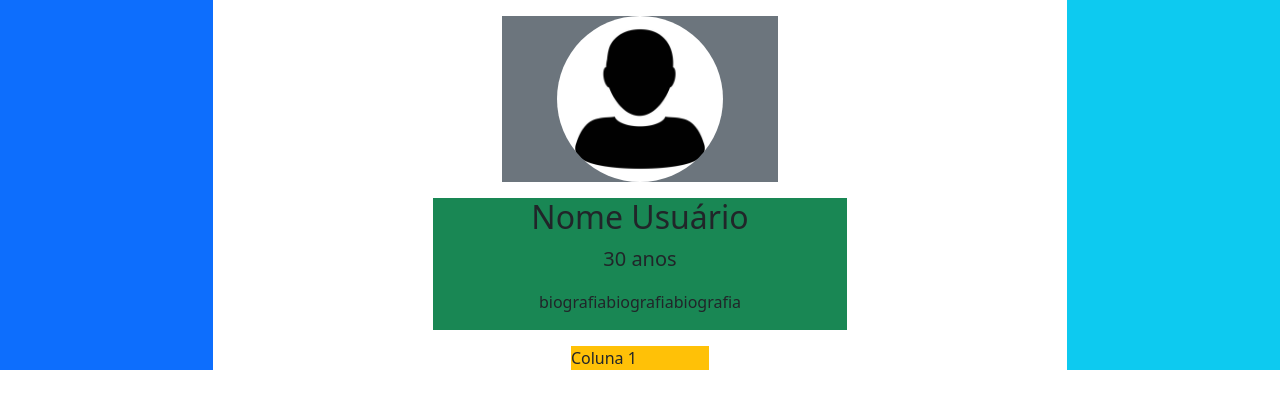
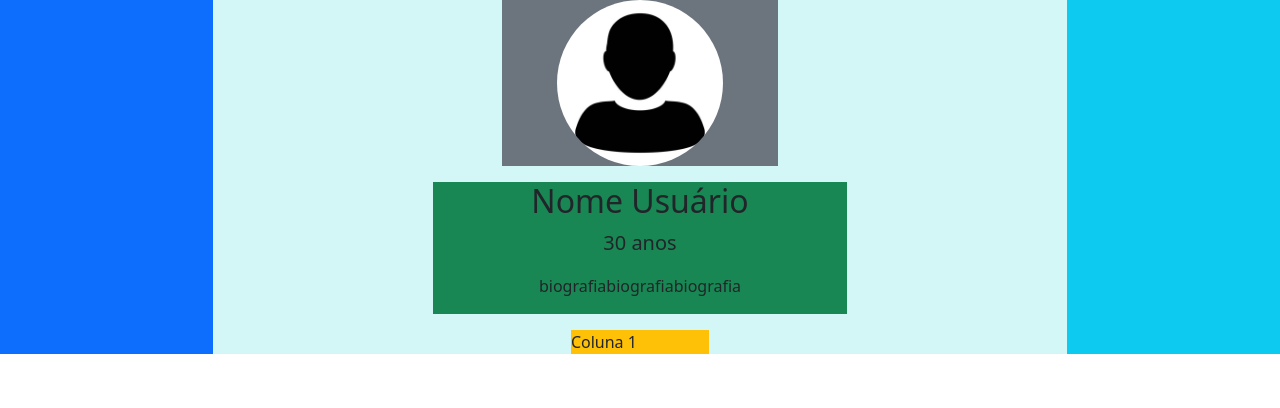
Before and after one commit to briotza/exercicio-sync360, a React (Create React App) app: page / in a window 1280 px wide. Shown: the top 408 px of the page. Built offline with nearby package versions, Linux system fonts and the light colour scheme.

Commit message:
style: defini background color para o perfil

```diff
--- /dev/null
+++ b/src/App.css
@@ -0,0 +1,3 @@
+.profile-container {
+    background-color: #d3f6f6;
+}
--- a/src/App.js
+++ b/src/App.js
@@ -1,4 +1,5 @@
 import 'bootstrap/dist/css/bootstrap.min.css';
+import './App.css';
 import Profile from './Profile';
 import NavBar from './NavBar';
 import React, { useState } from 'react';
@@ -20,7 +21,7 @@ function App() {
       </div>
 
       {/*Perfil*/}
-      <div className="col-md-8">
+      <div className="col-md-8 profile-container">
         <Profile profile={profileData} />
       </div>
 
--- a/src/Profile.js
+++ b/src/Profile.js
@@ -4,7 +4,7 @@ import profileImage from './img/profile.jpg';
 function Profile({ profile }) {
     return (
         <div className="d-flex flex-column align-items-center">
-            <div className='col-md-4 bg-secondary mt-3 text-center'>
+            <div className='col-md-4 bg-secondary text-center'>
                 <img src={profileImage} alt='user-image' style={{borderRadius: '100%', width: '60%'}}/>
             </div>
             <div className='col-md-6 bg-success mt-3'>
@@ -12,7 +12,6 @@ function Profile({ profile }) {
                     <h2>Nome Usuário</h2>
                     <p className='lead'>30 anos</p>
                     <p>biografiabiografiabiografia</p>
-
                 </div>
             </div>
             <div className='col-md-2 bg-warning mt-3'>
```
